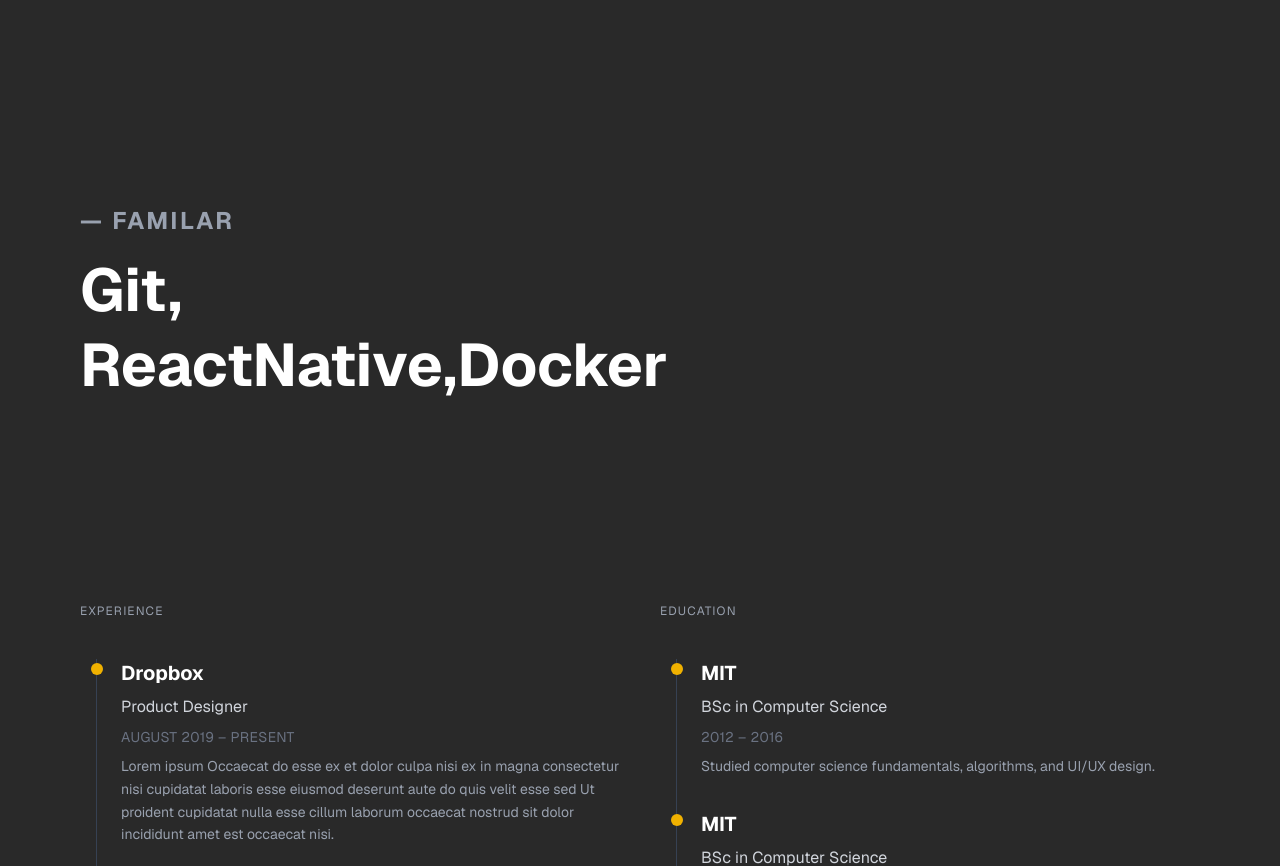
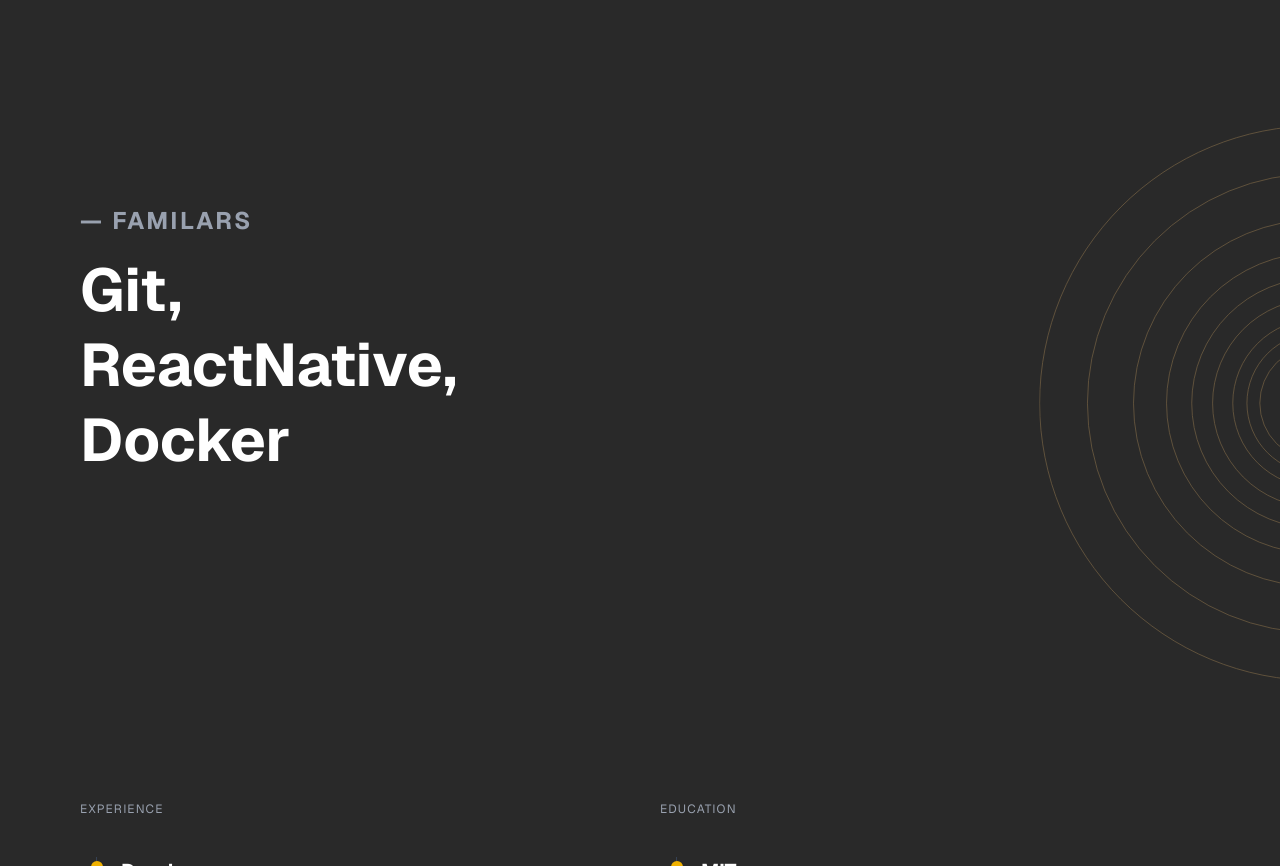
Before and after one commit to faezeh-asheghi/portfolio, a Next.js app: page / in a window 1280 px wide. Shown: the part 1934-2800 px from the top of the page. Built offline with nearby package versions, Linux system fonts and the light colour scheme.

Commit message:
add animation in familar

```diff
--- a/app/component/Experts.tsx
+++ b/app/component/Experts.tsx
@@ -9,7 +9,7 @@
       whileInView={{ opacity: 1, y: 0 }}
       transition={{ duration: 1, ease: "easeIn" }}
       viewport={{ once: true, amount: 0.2 }}
-      className=" h-full  text-white w-full flex flex-col items-start "
+      className=" h-full   text-white w-full flex flex-col items-start "
     >
 
       <div className="w-full h-full">
--- a/app/component/Exprience.tsx
+++ b/app/component/Exprience.tsx
@@ -44,7 +44,7 @@
       whileInView={{ opacity: 1, y: 0 }}
       transition={{ duration: 1, ease: "easeIn" }}
       viewport={{ once: true, amount: 0.2 }}
-      className="text-white"
+      className="text-white relative bottom-40"
     >
       <div className="flex flex-col md:flex-row gap-10">
         {/* Experience Section */}
--- a/app/component/Familar.tsx
+++ b/app/component/Familar.tsx
@@ -1,5 +1,6 @@
 "use client";
 import { motion } from "framer-motion";
+import Image from "next/image";
 
 export default function Familar() {
   return (
@@ -9,19 +10,40 @@
       whileInView={{ opacity: 1, y: 0 }}
       transition={{ duration: 1, ease: "easeIn" }}
       viewport={{ once: true, amount: 0.2 }}
-      className=" h-full  text-white w-full flex flex-col items-start "
+      className=" h-full  text-white w-full flex lg:flex-row flex-col gap-2 items-start "
     >
 
       <div className="w-full h-full">
         <p className="text-sm lg:text-2xl font-bold sm:text-2xl text-gray-400 tracking-widest uppercase mb-4">
-          — Familar
+          — Familars
         </p>
         <h1 className="text-4xl md:text-6xl font-bold leading-tight break-words">
-        Git,
-        <br/>
-        ReactNative,Docker
+          Git,
+          <br />
+          ReactNative,
+          <br />
+          Docker
         </h1>
       </div>
+      <motion.div  animate={{
+            opacity: [0.8, 1, 0.8],
+            filter: ["brightness(60%)", "brightness(65%)", "brightness(70%)"],
+            x: [0, -5, 0],
+          }}
+
+          transition={{
+            duration: 4,
+            repeat: Infinity,
+            ease: "easeInOut",
+          }} className="w-full justify-center align-middle items-center">
+        <Image
+          src="/BgCover.svg"
+          alt="My Image"
+          width={600}
+          height={200}
+          className="relative bottom-20 left-50   sm:left-120 lg:left-100"
+
+        /></motion.div>
     </motion.div>
   );
 }
```
Also changed, not shown: public/BgCover.svg (added).
